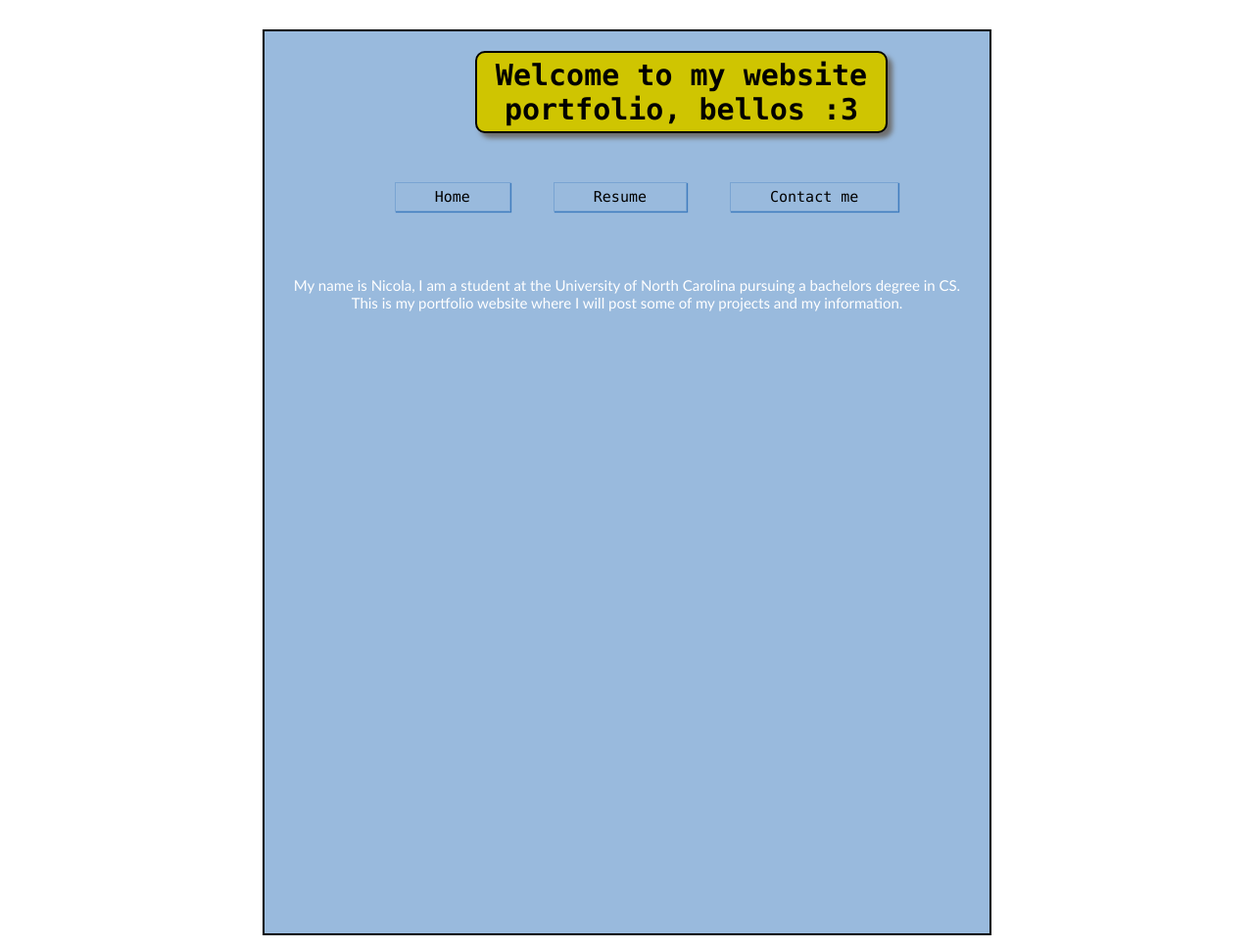
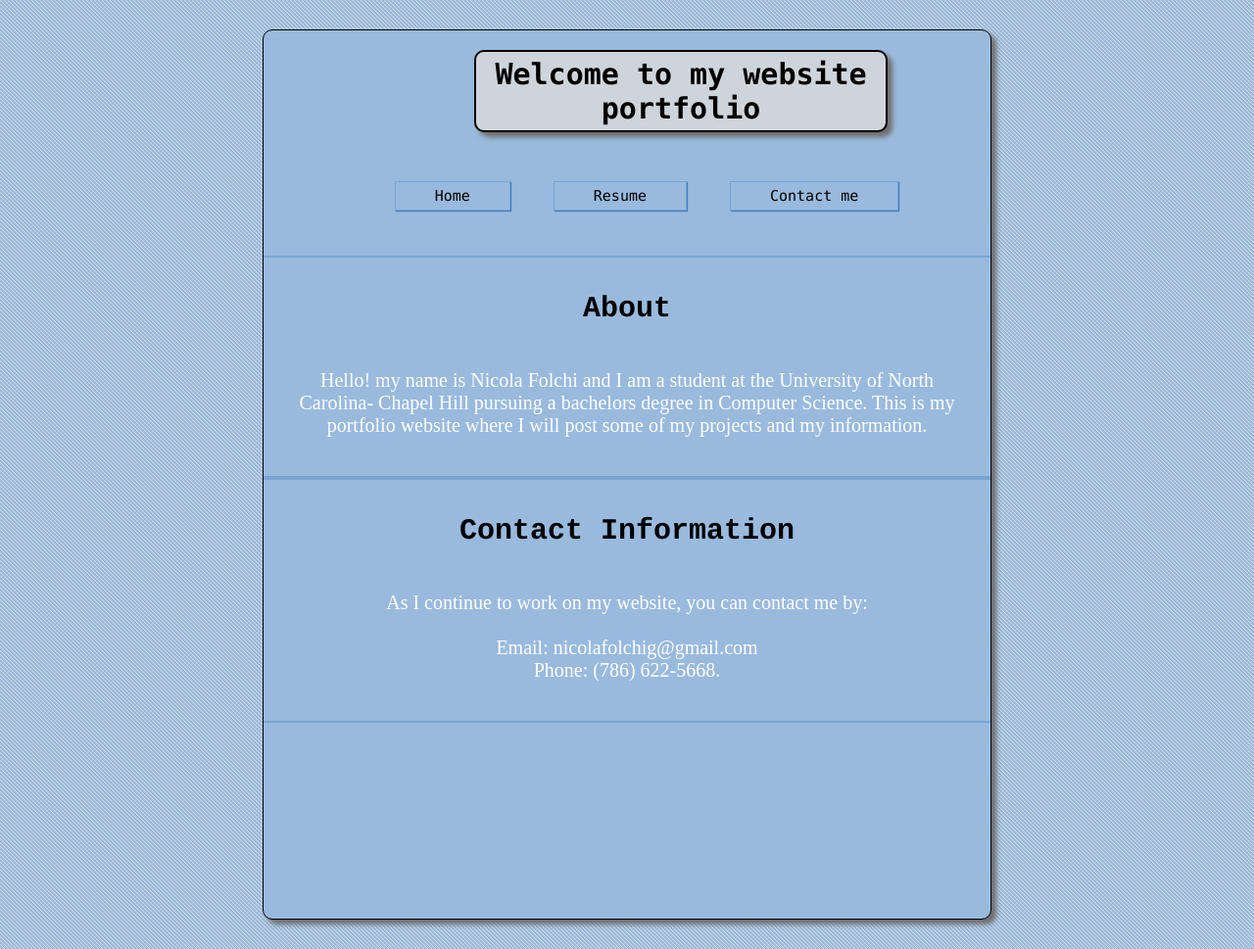
Before and after one commit to NicolaFolchi/Website-Portfolio, a plain HTML site: page index.html in a window 1280 px wide. Shown: the whole page at 98% size. Drawn offline with Linux system fonts and the light colour scheme.

Commit message:
Changes to background, title and front page content

```diff
--- a/index.html
+++ b/index.html
@@ -3,7 +3,7 @@
 <html lang="en">
 	<head>
 		<meta charset="utf-8"/>
-		<title>Nico's Website</title>
+		<title>Nicola's Website</title>
 		<link rel="stylesheet" href="main.css">
 	</head>
 
@@ -11,7 +11,7 @@
 
 		<body>
 			<header>
-				<h1>Welcome to my website portfolio, bellos :3</h1>
+				<h1 id="main_title">Welcome to my website portfolio</h1>
 			</header>
 
 			<nav id="menu">
@@ -22,9 +22,32 @@
 				</ul>
 			</nav>
 
-			<p>My name is Nicola, I am a student at the University of North Carolina pursuing a bachelors degree in CS.
+		<section id="introduction">
+
+			<header>
+				<h1 id="about_title">About</h1>
+			</header>
+
+			<p>
+			Hello! my name is Nicola Folchi and I am a student at the University of North Carolina- Chapel Hill pursuing a bachelors degree in Computer Science.
 			This is my portfolio website where I will post some of my projects and my information.
 			</p>
+
+		</section>
+
+		<section id="temp">
+			<header>
+				<h1 id="contact_info">Contact Information</h1>
+			</header>
+
+			<p>
+			As I continue to work on my website, you can contact me by:
+			<br><br>
+			Email: nicolafolchig@gmail.com
+			<br>
+			Phone: (786) 622-5668.
+			</p>
+		</section>
 		</body>
 
 	</div>
--- a/main.css
+++ b/main.css
@@ -1,10 +1,10 @@
 body{
 
 	text-align: center;
-
+	background: #99badd url(pattern.png) repeat;
 }
 
-h1{
+#main_title{
 
 	font: bold 30px consolas;
 	color: black;
@@ -12,24 +12,26 @@ h1{
 	width: 55%;
 	-webkit-border-radius: 10px;
 	-webkit-box-flex: 1;
-	background: #CFC501;
+	background: #CED5DA;
 	padding: 5px;
 	-webkit-transform: translate(215px);
 	-webkit-box-shadow: rgb(110,110,110) 5px 5px 5px;
 	-webkit-transition: color 1s;
 }
 
-h1:hover{
+#main_title:hover{
 	color: red;
 }
 
 #front_page{
 
-	border: solid 2px;
+	border: solid 1px;
 	margin: 30px 260px;
-	padding-bottom: 600px;
+	padding-bottom: 200px;
 	background: #99badd;
 	-webkit-box-flex: 1;
+	-webkit-border-radius: 10px;
+	-webkit-box-shadow: rgb(110,110,110) 5px 5px 5px;
 }
 
 #menu{
@@ -46,15 +48,26 @@ h1:hover{
 	padding-right: 40px;
 	margin: 30px 20px;
 	-webkit-box-flex: 1;
-	-webkit-transition: -webkit-transform 1.5s, -webkit-box-shadow 1s;
+	-webkit-transition: -webkit-transform 1s, -webkit-box-shadow 1s;
 }
 
 #menu li:hover{
 	-webkit-transform: rotate(360deg);
 	-webkit-box-shadow: rgb(64, 125, 191) 1.5px 1.5px 1.5px inset;
 }
+
+#introduction, #temp{
+	padding-top: 10px;
+	border-top: solid 2px #79a4d2;
+	border-bottom: solid 2px #79a4d2;
+}
+
+#about_title, #contact_info{
+	font: bold 30px Courier;
+}
+
 p {
 	padding: 20px;
-	font: normal 15px calibri;
+	font: normal 20px Deja vu Sans Mono;
 	color: white;
 }
```
Also changed, not shown: pattern.png (added).
